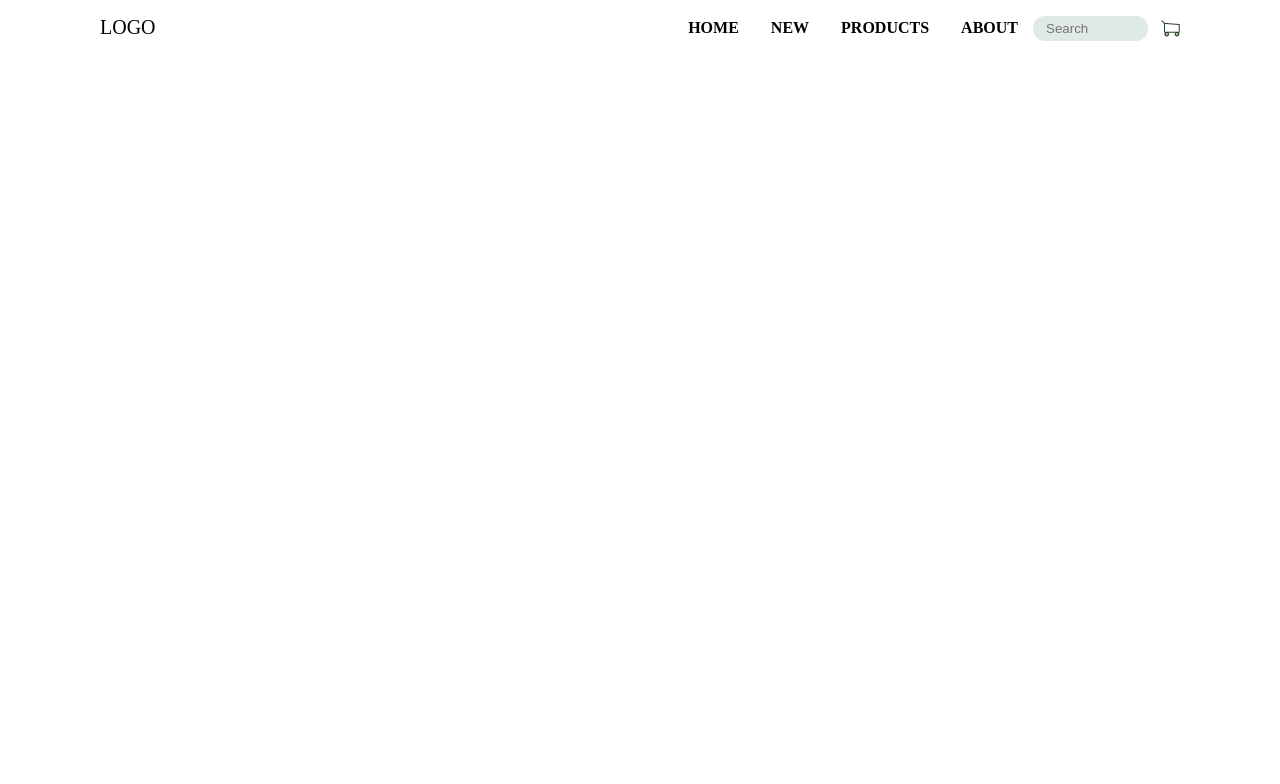
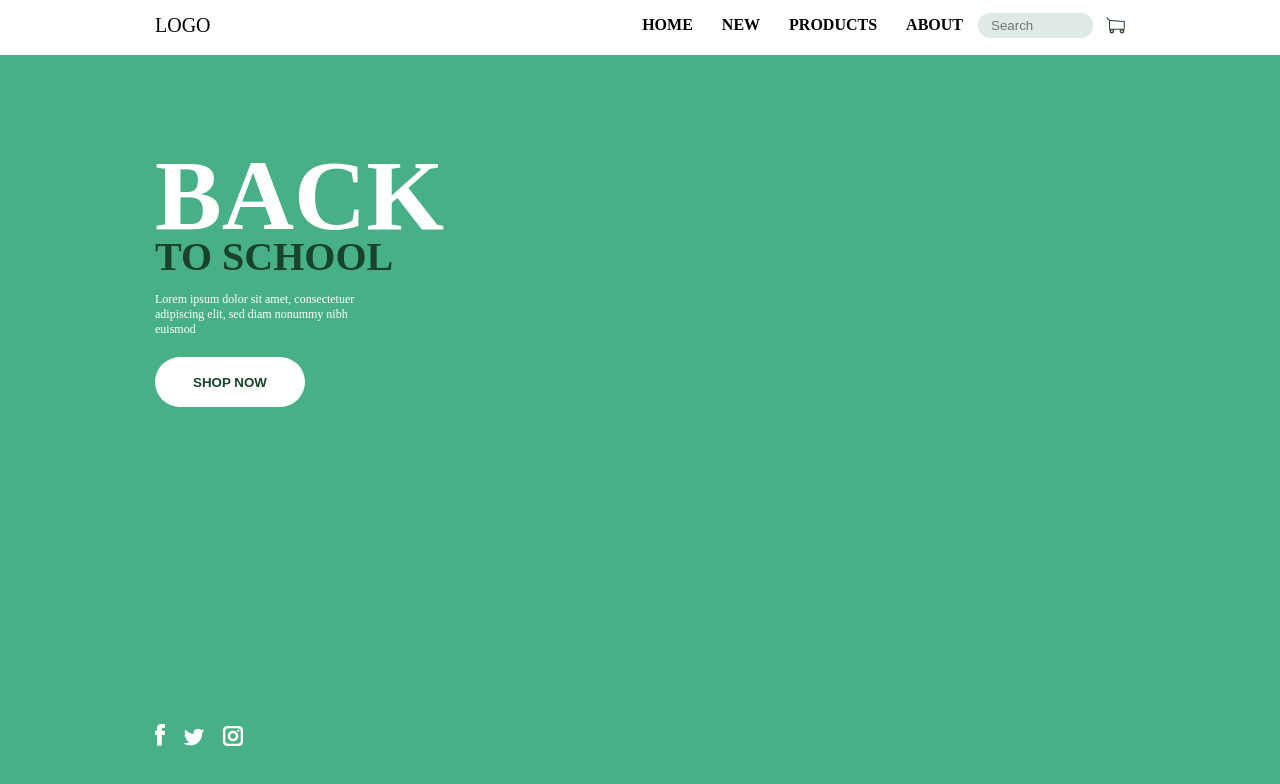
Before and after one commit to RenanFonseca/front-end, a plain HTML site: page layout/back to school/index.html in a window 1280 px wide. Drawn offline with Linux system fonts and the light colour scheme.

Commit message:
creating the main section, img social media

```diff
--- a/layout/back to school/assets/css/style.css
+++ b/layout/back to school/assets/css/style.css
@@ -5,11 +5,11 @@
 
 .primary-menu {
     height: 55px;
-    line-height: 55px;
+    line-height: 50px;
 }
 
-.primary-menu .container {
-    width: 1080px;
+.container {
+    width: 970px;
     margin: auto;
 }
 
@@ -26,7 +26,7 @@
 .menu li {
     display: inline-block;
     text-transform: uppercase;
-    padding-left: 28px;
+    padding-left: 25px;
 }
 
 .menu ul li a {
@@ -50,3 +50,65 @@
     margin-top: 4px;
     margin-left: 13px;
 }
+
+.main {
+    height: calc(100vh - 55px);
+    background-color: #48b087;
+}
+
+.main .container {
+    height: inherit;
+    display: flex;
+    flex-direction: column;
+    justify-content: space-between ;
+}
+
+
+
+.main-title {
+    padding-top: 120px;
+    font-size: 100px;
+    color: white;
+    font-weight: bold;
+    text-transform: uppercase;
+    line-height: 0.41em;
+}
+
+.main-title span {
+    color: #19442a;
+    font-size: 40px;
+    font-weight: bold;
+}
+
+.main p {
+    margin-top: 15px;
+    width: 220px;
+    font-size: 12px;
+    color: white;
+    word-wrap: break-word;
+}
+
+.btn {
+
+}
+
+.main .btn-shop {
+    margin-top: 20px;
+    width: 150px;
+    height: 50px;
+    border: none;
+    border-radius: 25px;
+    background-color: white;
+    color: #19442a;
+    text-transform: uppercase;
+    font-weight: bold;
+}
+
+.social-midia {
+    margin-bottom: 50px;
+
+}
+
+.social-midia img {
+    margin-right: 15px;
+}
--- a/layout/back to school/index.html
+++ b/layout/back to school/index.html
@@ -29,7 +29,21 @@
             </nav>
 
         </div>
+    </header>
+    <main class="main">
+        <div class="container">
+           <div>
+                <h1 class="main-title">Back<br><span>to School</span></h1>
+                <p>Lorem ipsum dolor sit amet, consectetuer adipiscing elit, sed diam nonummy nibh euismod</p>
+                <button class="btn btn-shop">Shop Now</button>
+           </div>
+            <div class="social-midia">
+                <img src="assets/img/face.png" alt="">
+                <img src="assets/img/twitter.png" alt="">
+                <img src="assets/img/insta.png" alt="">
+            </div>
+        </div>
+    </main>
 
-    </header>
 </body>
 </html>
```
Also changed, not shown: layout/back to school/assets/img/face.png (added), layout/back to school/assets/img/insta.png (added), layout/back to school/assets/img/twitter.png (added).
